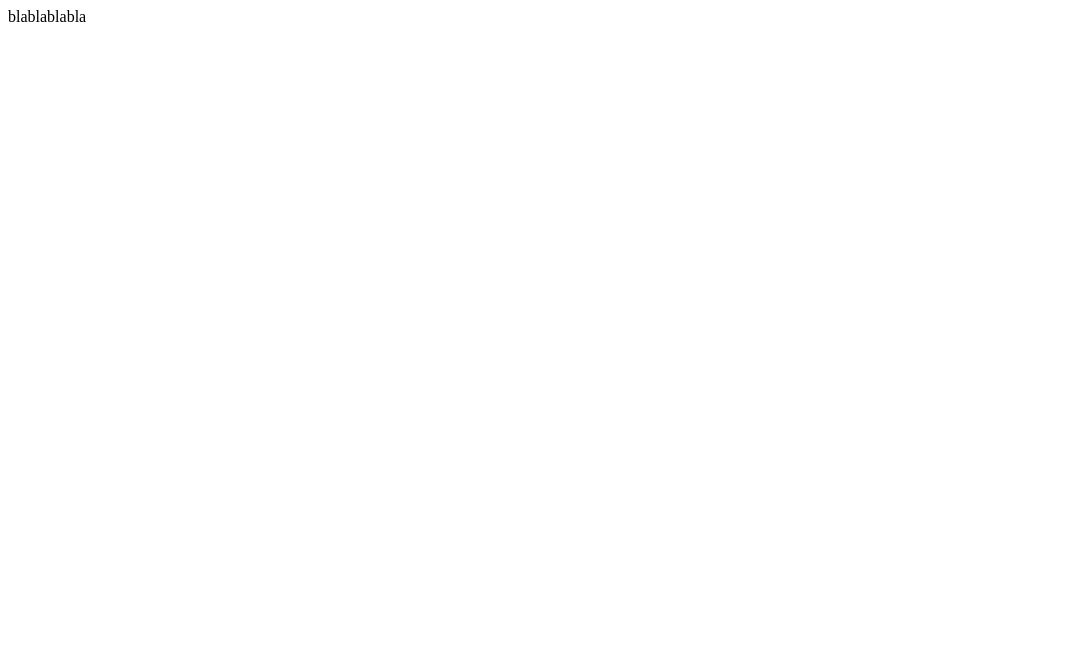
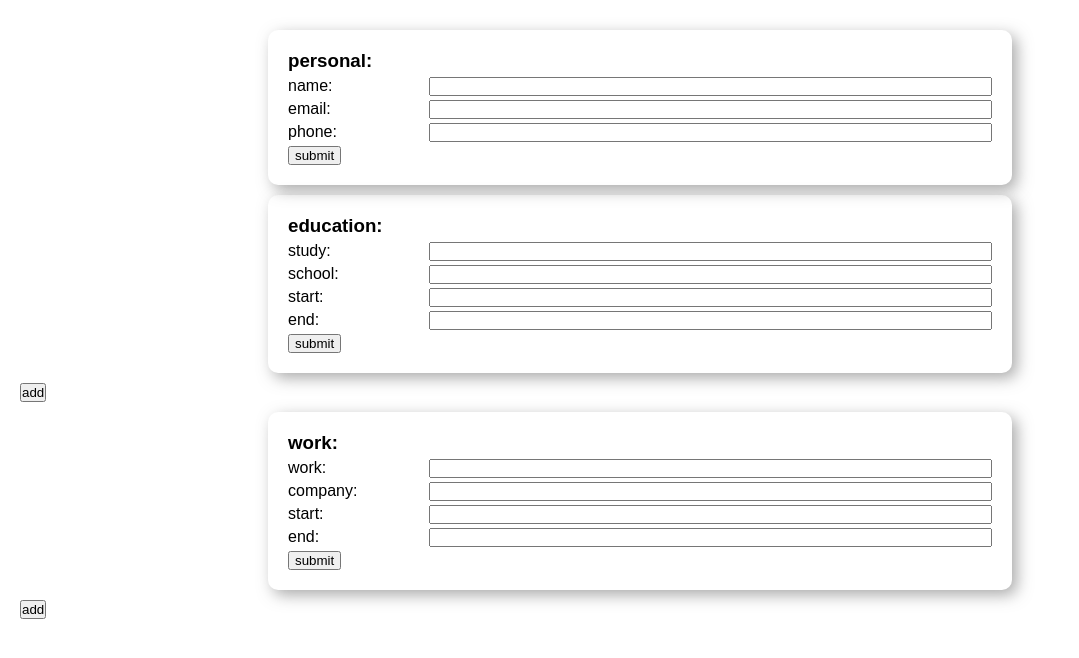
Before and after one commit to SerginoCroes/cv-project, a React (Create React App) app: page / in a window 1280 px wide. Shown: the top 658 px of the page, without its empty margins (0-1079 px from the left). Built offline with nearby package versions, Linux system fonts and the light colour scheme.

Commit message:
half layout

```diff
--- a/public/index.html
+++ b/public/index.html
@@ -3,27 +3,14 @@
   <head>
     <meta charset="utf-8" />
     <link rel="icon" href="%PUBLIC_URL%/favicon.ico" />
+    <link rel="stylesheet" href="style.css">
     <meta name="viewport" content="width=device-width, initial-scale=1" />
     <meta name="theme-color" content="#000000" />
     <meta
       name="description"
       content="Web site created using create-react-app"
     />
-    <link rel="apple-touch-icon" href="%PUBLIC_URL%/logo192.png" />
-    <!--
-      manifest.json provides metadata used when your web app is installed on a
-      user's mobile device or desktop. See https://developers.google.com/web/fundamentals/web-app-manifest/
-    -->
-    <link rel="manifest" href="%PUBLIC_URL%/manifest.json" />
-    <!--
-      Notice the use of %PUBLIC_URL% in the tags above.
-      It will be replaced with the URL of the `public` folder during the build.
-      Only files inside the `public` folder can be referenced from the HTML.
 
-      Unlike "/favicon.ico" or "favicon.ico", "%PUBLIC_URL%/favicon.ico" will
-      work correctly both with client-side routing and a non-root public URL.
-      Learn how to configure a non-root public URL by running `npm run build`.
-    -->
     <title>React App</title>
   </head>
   <body>
--- /dev/null
+++ b/public/style.css
@@ -0,0 +1,36 @@
+* {
+    box-sizing: border-box;
+    margin: 0;
+    padding: 0;
+}
+
+body {
+    font-family: sans-serif;
+}
+
+.App {
+    padding: 20px;
+}
+
+.form {
+    /* border: 1px solid #bbbbbb; */
+    border-radius: 10px;
+    box-shadow: 5px 5px 15px rgba(88, 88, 88, 50%);
+    margin: 10px auto;
+    padding: 20px;
+    width: 60%;
+}
+
+.field p{
+    margin: 5px 0px;
+    width: 100%;
+}
+
+.field p input {
+    width: 80%;
+    float: right;
+}
+
+.form input[type="button"] {
+    padding: 0px 5px;
+}
--- a/src/App.js
+++ b/src/App.js
@@ -1,9 +1,17 @@
-function App() {
-  return (
-    <div className="App">
-      blablablabla
-    </div>
-  );
+import { Component } from "react";
+import Form from "./components/Form";
+
+export default class App extends Component {
+  constructor() {
+    super();
+    this.formTypes = ['personal', 'education', 'work'];
+  }
+
+  render() {
+    return (
+      <div className="App">
+        {this.formTypes.map((formType, index) => <Form key={index} formtype={formType}/>)}
+      </div>
+    );
+  }
 }
-
-export default App;
--- /dev/null
+++ b/src/components/Field.js
@@ -0,0 +1,17 @@
+import { Component } from "react";
+
+export default class Field extends Component {
+    constructor(props) {
+        super(props);
+    }
+
+    render() {
+        const {fieldName} = this.props;
+
+        return (
+            <div className="field">
+                <p>{`${fieldName}: `}<input type='text'></input></p>
+            </div>
+        )
+    }
+}
--- /dev/null
+++ b/src/components/Form.js
@@ -0,0 +1,35 @@
+import { Component } from "react";
+import Field from "./Field";
+
+export default class Form extends Component {
+    constructor(props) {
+        super(props);
+
+        switch (this.props.formtype) {
+            case 'personal':
+                this.fields = ['name', 'email', 'phone'];
+                break;
+
+            case 'education':
+                this.fields = ['study', 'school', 'start', 'end'];
+                break;
+
+            case 'work':
+                this.fields = ['work', 'company', 'start', 'end'];
+                break;
+        }
+    }
+
+    render() {
+        return (
+            <>
+                <div className="form">
+                    <h3>{this.props.formtype}:</h3>
+                    {this.fields.map((field, index) => <Field key={index} fieldName={field}/>)}
+                    <input type="button" value="submit"/>
+                </div>
+                {this.props.formtype !== 'personal' && <input type='button' value="add"/>}
+            </>
+        )
+    }
+}
```
Also changed, not shown: public/logo192.png (deleted), public/logo512.png (deleted), public/manifest.json (deleted).
